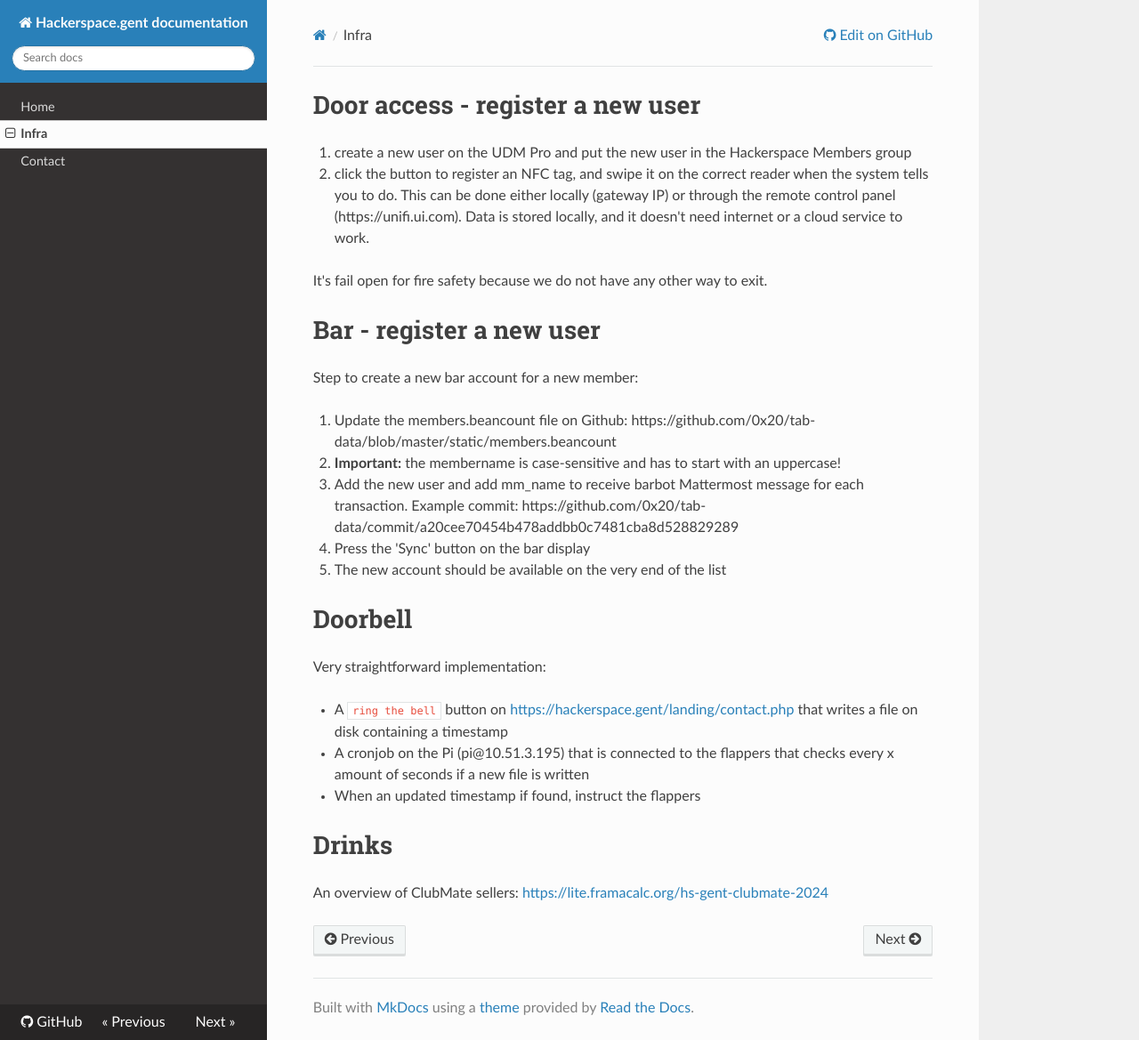
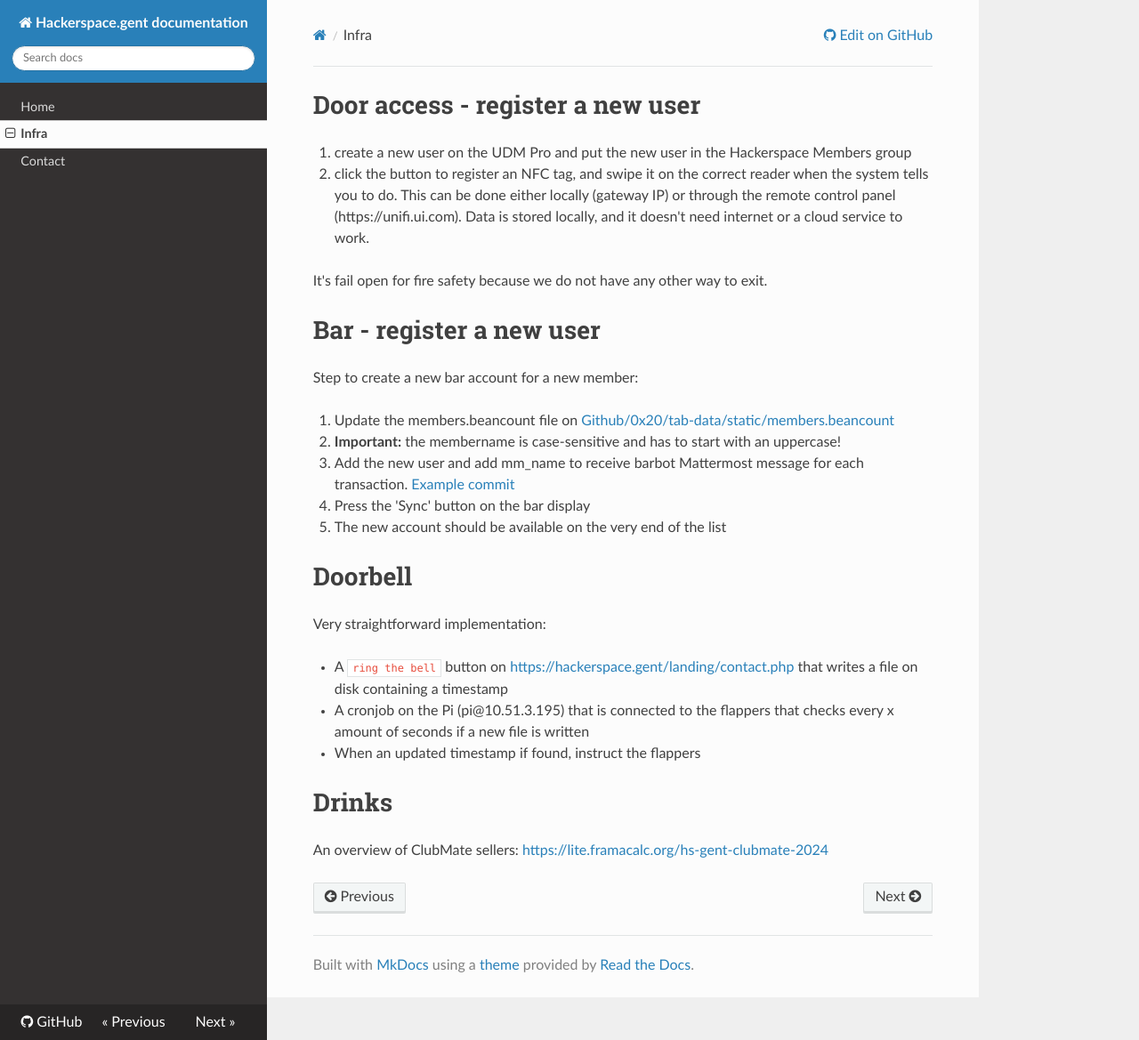
Before and after one commit to 0x20/docs, an MkDocs documentation site: the page built from docs/infra.md, in a window 1280 px wide and 1169 px high. Shown: the whole window at 89% size. Built offline with MkDocs 1.6.1, drawn with Linux system fonts in a browser that asks for light colours; nearby versions of some CDN libraries; some of the changed lines change nothing that is shown.

Commit message:
Update infra.md - use links

```diff
--- a/docs/infra.md
+++ b/docs/infra.md
@@ -8,9 +8,9 @@
 # Bar - register a new user
 Step to create a new bar account for a new member:
 
-1. Update the members.beancount file on Github: https://github.com/0x20/tab-data/blob/master/static/members.beancount
+1. Update the members.beancount file on [Github/0x20/tab-data/static/members.beancount](https://github.com/0x20/tab-data/blob/master/static/members.beancount)
 2. **Important:** the membername is case-sensitive and has to start with an uppercase!
-3. Add the new user and add mm_name to receive barbot Mattermost message for each transaction. Example commit: https://github.com/0x20/tab-data/commit/a20cee70454b478addbb0c7481cba8d528829289
+3. Add the new user and add mm_name to receive barbot Mattermost message for each transaction. [Example commit](https://github.com/0x20/tab-data/commit/a20cee70454b478addbb0c7481cba8d528829289)
 4. Press the 'Sync' button on the bar display
 5. The new account should be available on the very end of the list
 
```
